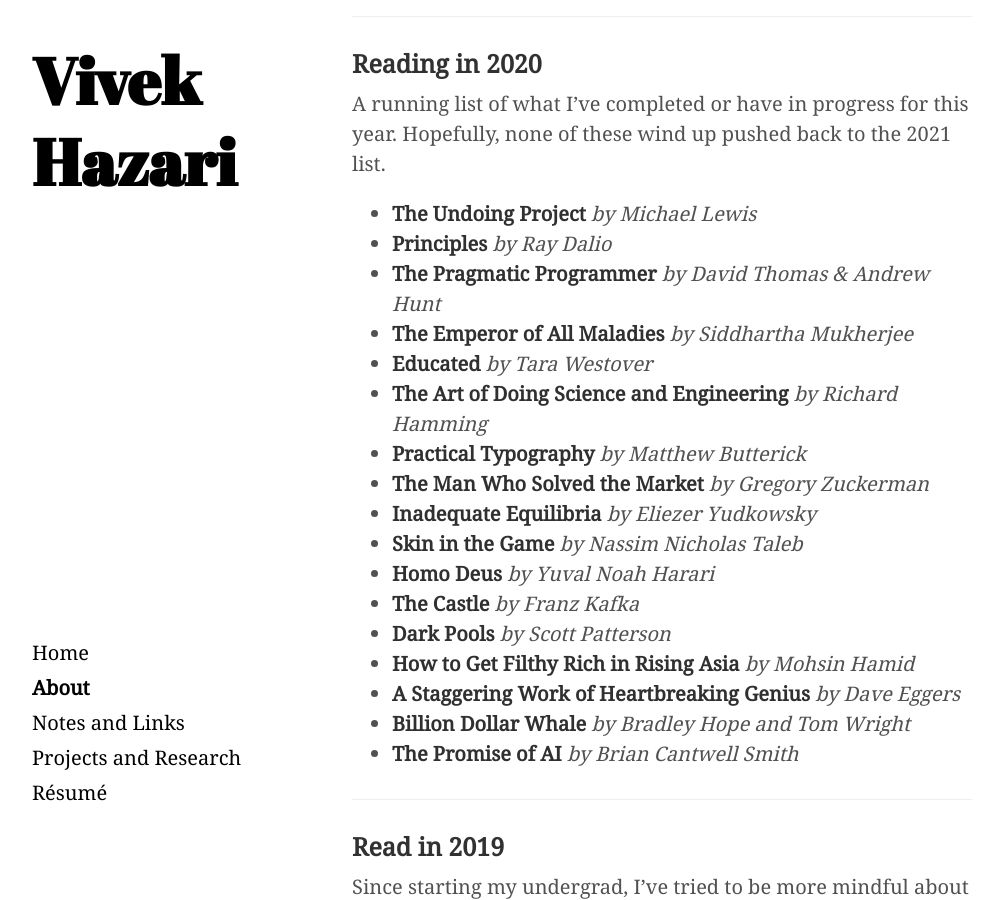
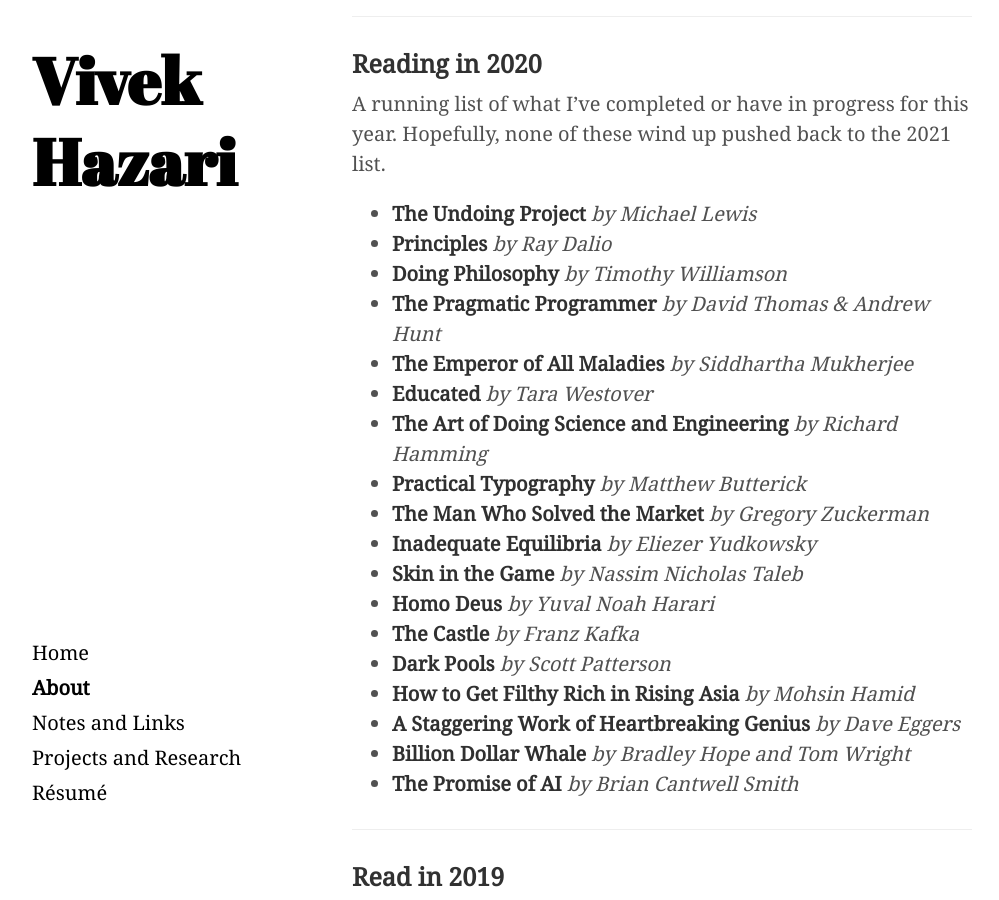
Before and after one commit to Vivekhaz/site_personal, a Jekyll site: the page built from about.md, in a window 1280 px wide and 900 px high, scrolled down 1515 px. Shown: the whole window, without its empty margins (208-1207 px from the left). Built offline with Jekyll 4.4.1, drawn with Linux system fonts in a browser that asks for light colours.

Commit message:
Update about.md

```diff
--- a/about.md
+++ b/about.md
@@ -31,6 +31,7 @@
 
 - __The Undoing Project__ <cite> by Michael Lewis </cite>
 - __Principles__ <cite> by Ray Dalio </cite>
+- __Doing Philosophy__ <cite> by Timothy Williamson </cite>
 - __The Pragmatic Programmer__ <cite> by David Thomas & Andrew Hunt </cite>
 - __The Emperor of All Maladies__ <cite> by Siddhartha Mukherjee </cite>
 - __Educated__ <cite> by Tara Westover </cite>
```
